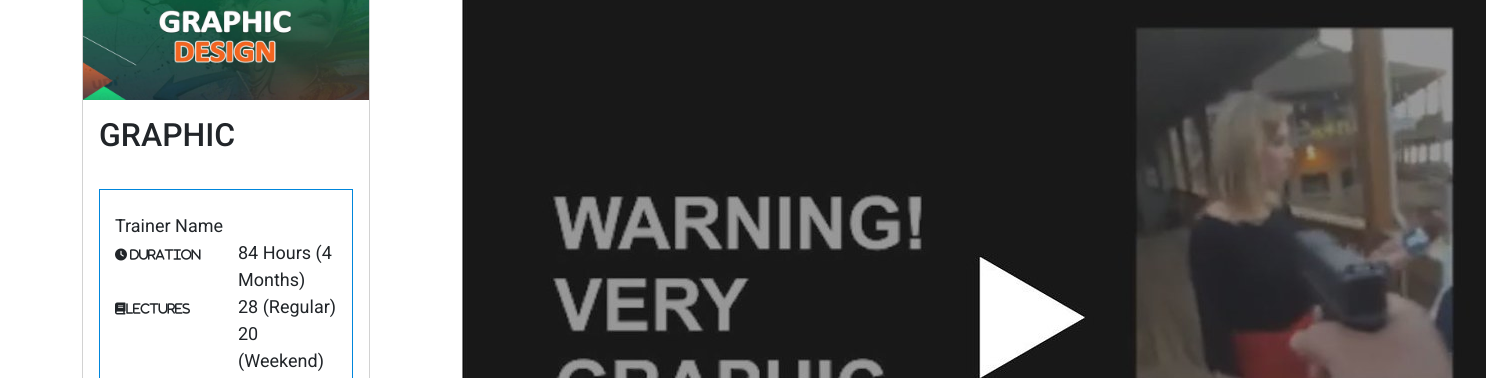
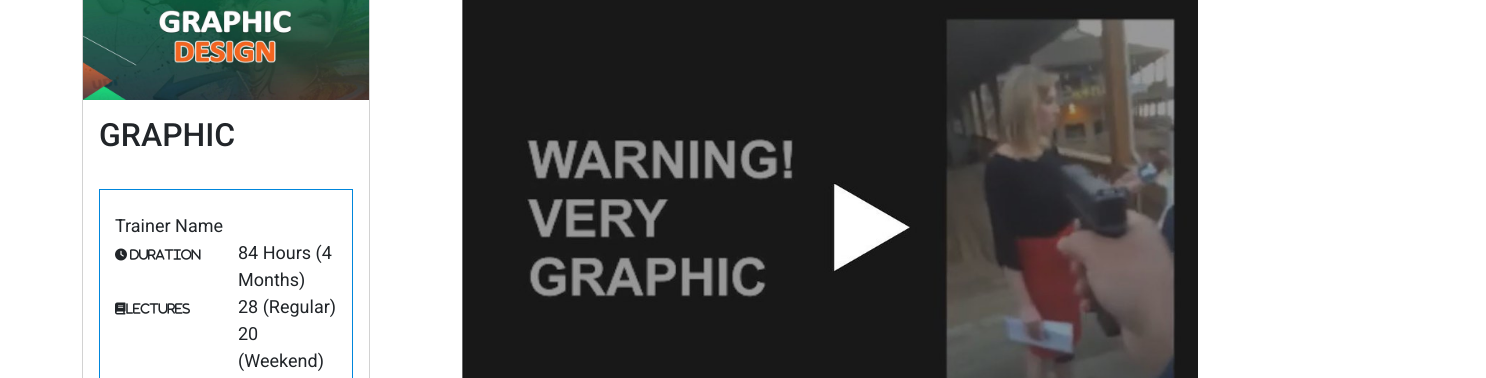
Before and after one commit to Sultana4218/TrainingPundit-main, a plain HTML site: page courses-details.html in a window 1280 px wide. Shown: the part 775-1153 px from the top of the page, 1486 px wide, since content can reach past the window. Drawn offline with nearby package versions, Linux system fonts and the light colour scheme.

Commit message:
img-fluid add

```diff
--- a/courses-details.html
+++ b/courses-details.html
@@ -308,7 +308,7 @@
             </div>
               <P>Graphic design is currently the most sought-after skill in Bangladesh.
                 It is visual content that communicates ideas and thoughts through the power of art.</P>
-              <img src="assets/image/graphic vedio.jpg">
+              <img src="assets/image/graphic vedio.jpg" class="img-fluid">
               <div class="py-3">
               <h3>Hands-on Graphics Design</h3>
             </div>
```
